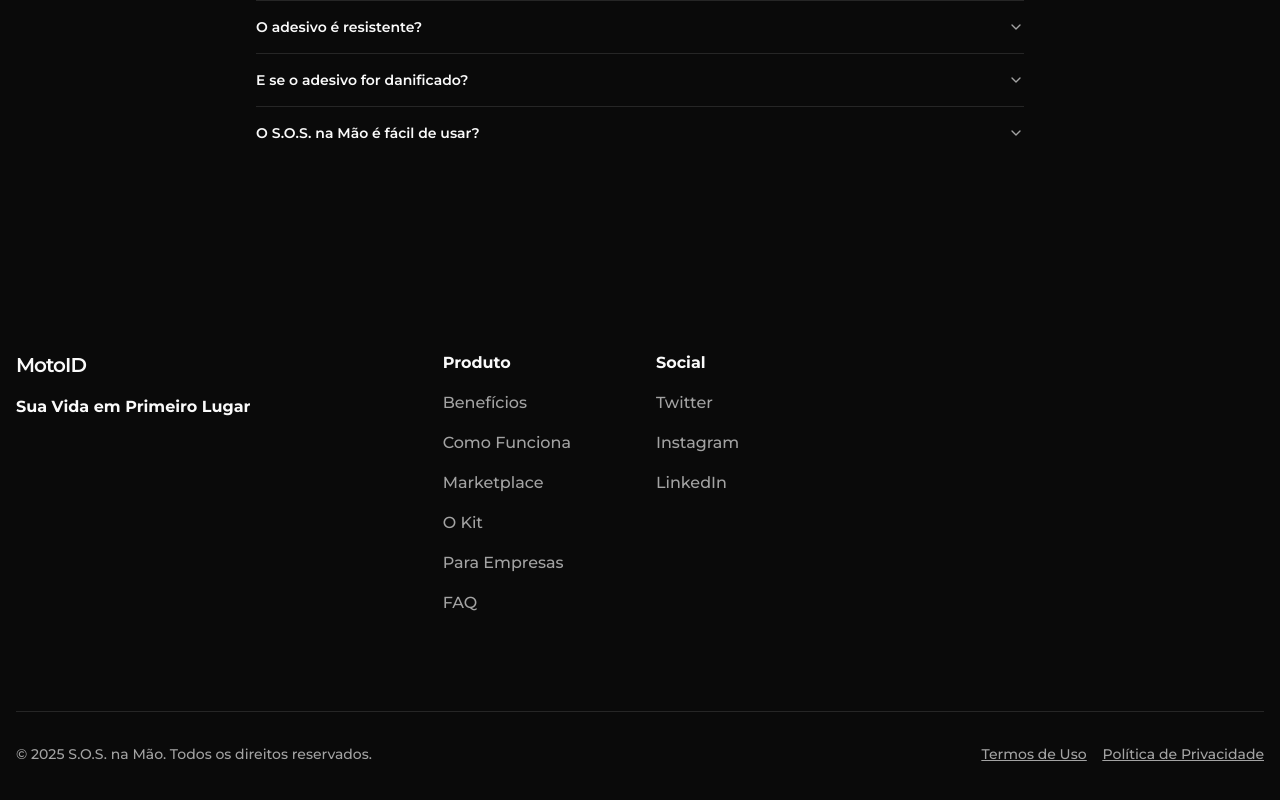
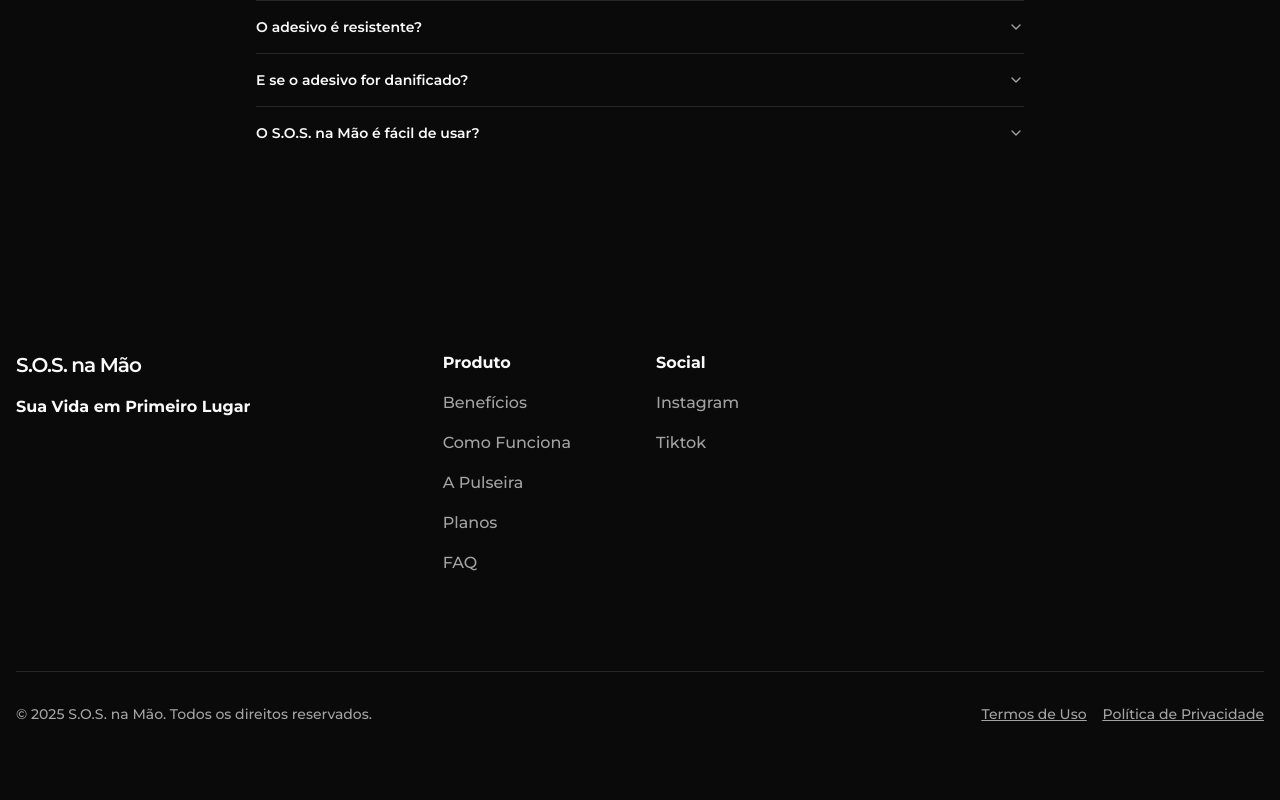
Before and after one commit to gustavoalvim41/sos-na-mao, a Next.js app in the folder frontend/: page / in a window 1280 px wide. Shown: the part 4038-4838 px from the top of the page. Built offline with nearby package versions, Linux system fonts and the light colour scheme.

Commit message:
update footer

```diff
--- a/frontend/components/home/footer.tsx
+++ b/frontend/components/home/footer.tsx
@@ -32,18 +32,16 @@
       links: [
         { text: "Benefícios", url: "/" },
         { text: "Como Funciona", url: "/" },
-        { text: "Marketplace", url: "/" },
-        { text: "O Kit", url: "#" },
-        { text: "Para Empresas", url: "/" },
+        { text: "A Pulseira", url: "#" },
+        { text: "Planos", url: "/" },
         { text: "FAQ", url: "/" },
       ],
     },
     {
       title: "Social",
       links: [
-        { text: "Twitter", url: "/" },
         { text: "Instagram", url: "/" },
-        { text: "LinkedIn", url: "/" },
+        { text: "Tiktok", url: "/" },
       ],
     },
   ],
@@ -60,7 +58,7 @@
           <div className="grid grid-cols-2 gap-8 lg:grid-cols-6">
             <div className="col-span-2 mb-8 lg:mb-0">
               <div className="flex items-center gap-2 lg:justify-start">
-                <LogoText className="text-xl">MotoID</LogoText>
+                <LogoText className="text-xl">S.O.S. na Mão</LogoText>
               </div>
               <p className="mt-4 font-bold">{tagline}</p>
             </div>
```
